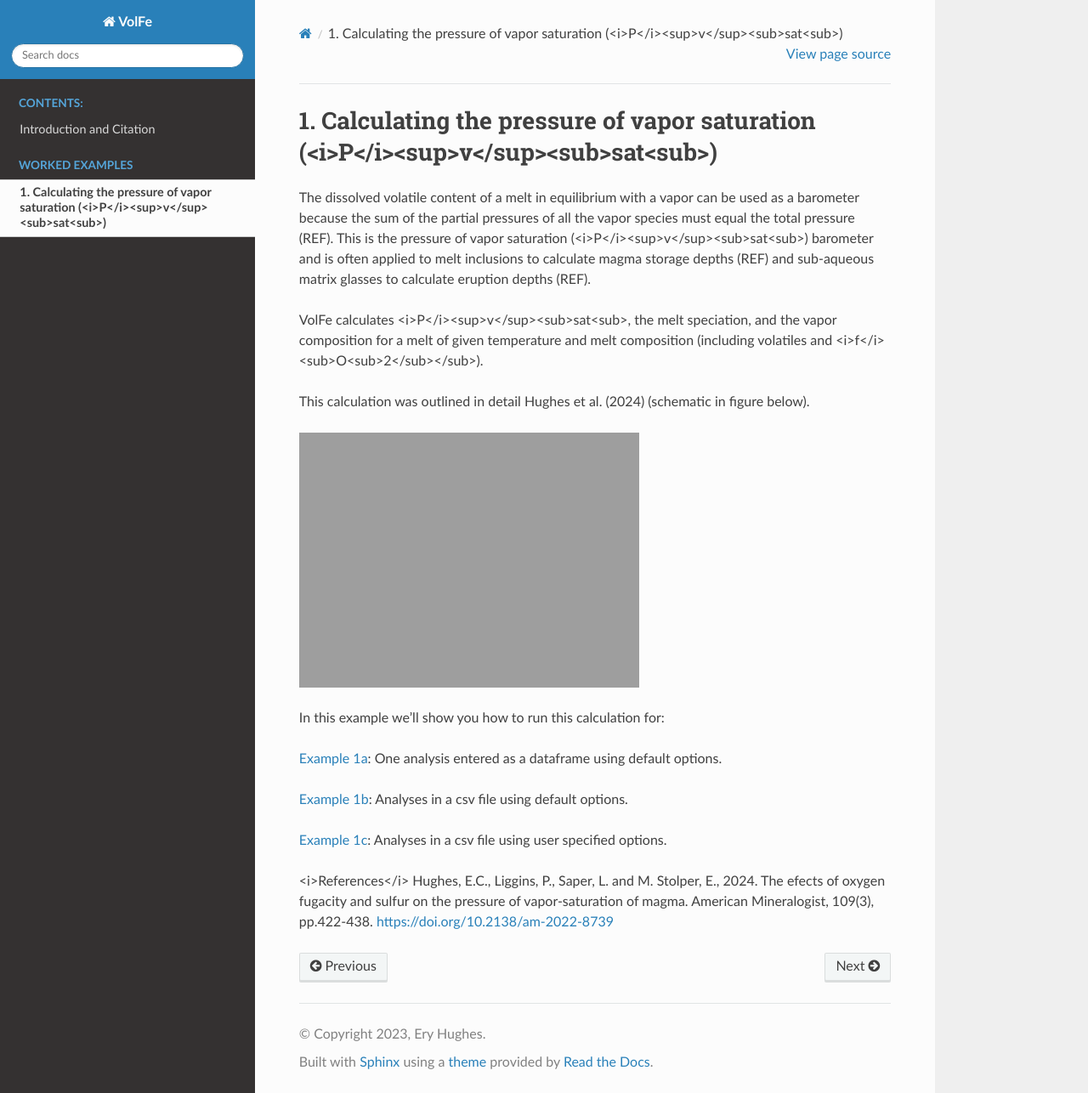
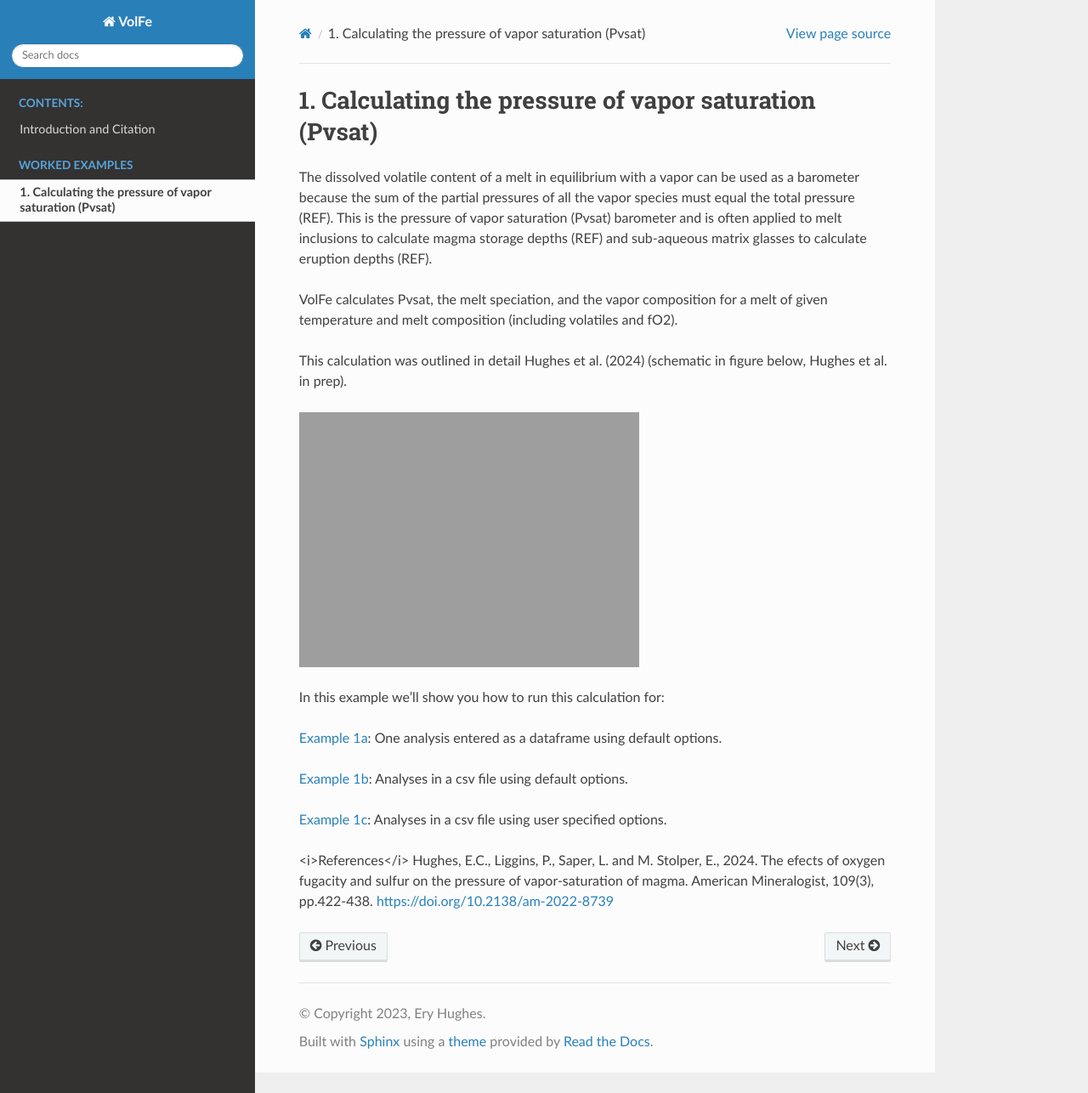
Before and after one commit to eryhughes/VolFe, a Sphinx documentation site: the page built from docs/worked_example_pvsat.rst, in a window 1280 px wide and 1286 px high. Shown: the whole window at 85% size. Built offline with Sphinx 7.4.7 and the Read the Docs theme 2.0.0, drawn with Linux system fonts in a browser that asks for light colours.

Commit message:
RTD pvsat text

```diff
--- a/docs/worked_example_pvsat.rst
+++ b/docs/worked_example_pvsat.rst
@@ -1,14 +1,14 @@
 ===================================================================================
-1. Calculating the pressure of vapor saturation (<i>P</i><sup>v</sup><sub>sat<sub>)
+1. Calculating the pressure of vapor saturation (Pvsat)
 ===================================================================================
 
-The dissolved volatile content of a melt in equilibrium with a vapor can be used as a barometer because the sum of the partial pressures of all the vapor species must equal the total pressure (REF). This is the pressure of vapor saturation (<i>P</i><sup>v</sup><sub>sat<sub>) barometer and is often applied to melt inclusions to calculate magma storage depths (REF) and sub-aqueous matrix glasses to calculate eruption depths (REF).
+The dissolved volatile content of a melt in equilibrium with a vapor can be used as a barometer because the sum of the partial pressures of all the vapor species must equal the total pressure (REF). This is the pressure of vapor saturation (Pvsat) barometer and is often applied to melt inclusions to calculate magma storage depths (REF) and sub-aqueous matrix glasses to calculate eruption depths (REF).
 
-VolFe calculates <i>P</i><sup>v</sup><sub>sat<sub>, the melt speciation, and the vapor composition for a melt of given temperature and melt composition (including volatiles and <i>f</i><sub>O<sub>2</sub></sub>).
+VolFe calculates Pvsat, the melt speciation, and the vapor composition for a melt of given temperature and melt composition (including volatiles and fO2).
 
-This calculation was outlined in detail Hughes et al. (2024) (schematic in figure below).
+This calculation was outlined in detail Hughes et al. (2024) (schematic in figure below, Hughes et al. in prep).
 
-.. image:: figures/pvsat calc.png :width: 800
+.. image:: /figures/pvsatcalc.png :width: 800
 
 In this example we'll show you how to run this calculation for:
 
```
Also changed, not shown: docs/figures/pvsatcalc.png (renamed from docs/figures/pvsat calc.png).
